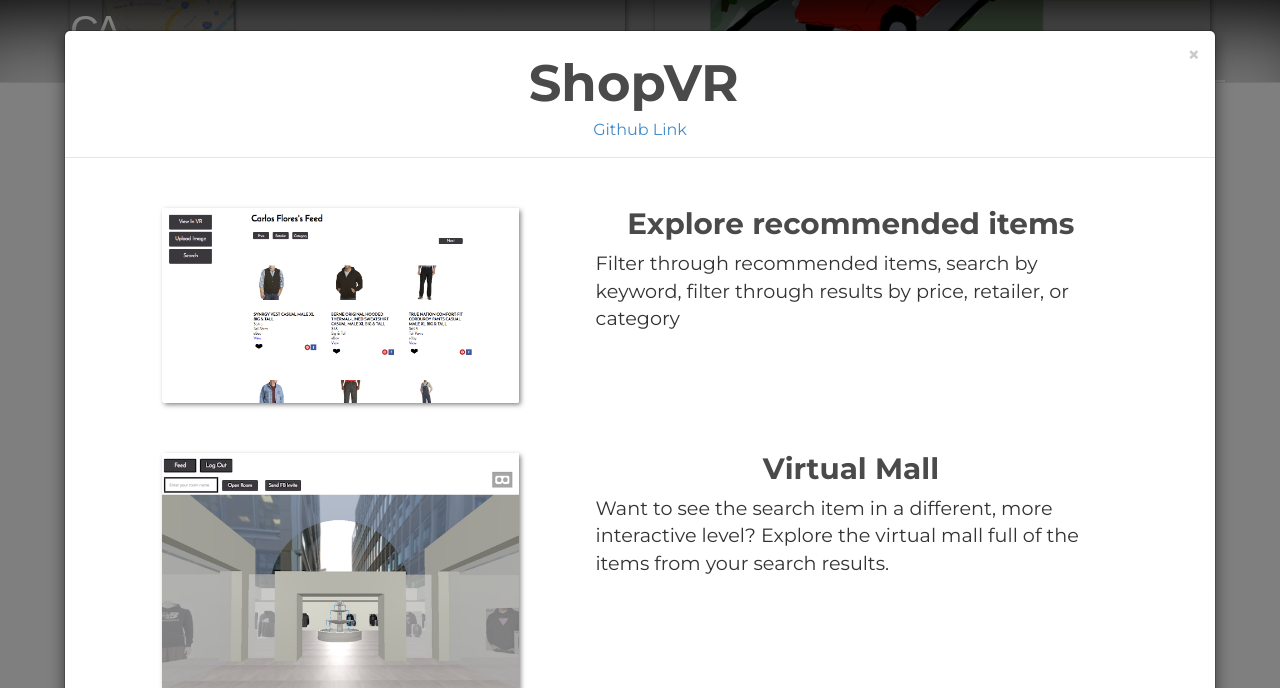
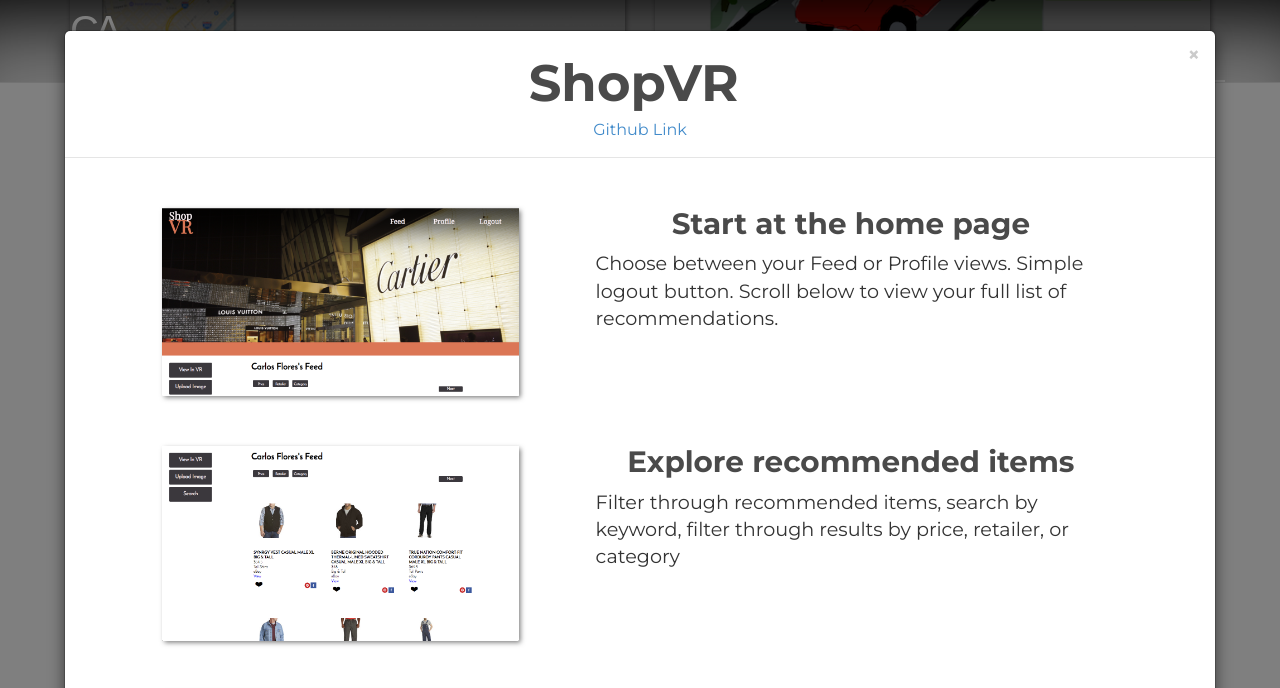
Before and after one commit to caflores1094/carlos-flores-portfolio, a website: page client/work.html in a window 1280 px wide. Both pictures are taken after a click on the link 347 px from the left and 1299 px from the top of the page. Shown: the part 900-1588 px from the top of the page. Drawn offline with nearby package versions, Linux system fonts and the light colour scheme.

Commit message:
Add homepage screenshot

```diff
--- a/client/work.html
+++ b/client/work.html
@@ -206,6 +206,16 @@
       <div class="modal-body">
 
         <div class="features">
+          <img src="assets/img/portfolio/shopHomePage.png" class="featurePic shopvr">
+          <div class="feature-description">
+            <h5>Start at the home page</h5>
+            <p>
+              Choose between your Feed or Profile views. Simple logout button. Scroll below to view your full list of recommendations.
+            </p>
+          </div>
+        </div>
+
+         <div class="features">
           <img src="assets/img/portfolio/shopvrFeed.png" class="featurePic shopvr">
           <div class="feature-description">
             <h5>Explore recommended items</h5>
```
Also changed, not shown: client/assets/img/portfolio/shopHomePage.png (added).
